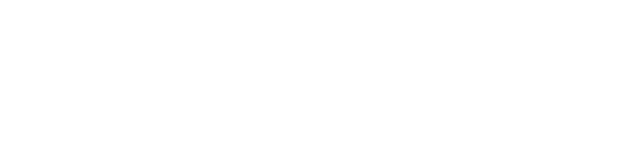
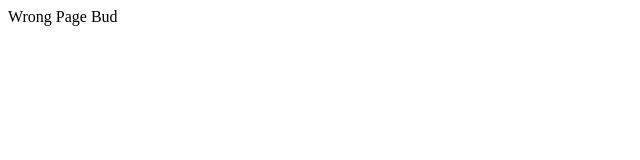
Before and after one commit to Dreigannadoit/BSL_Socket-HTTPS-Server, a website: page public/404.html in a window 1280 px wide. Shown: the whole page, without its empty margins (0-640 px from the left). Drawn offline with Linux system fonts and the light colour scheme.

```diff
--- a/public/404.html
+++ b/public/404.html
@@ -6,6 +6,6 @@
     <title>Document</title>
 </head>
 <body>
-
+    Wrong Page Bud
 </body>
 </html>
```
Also changed, not shown: README.md, 1 other file.
